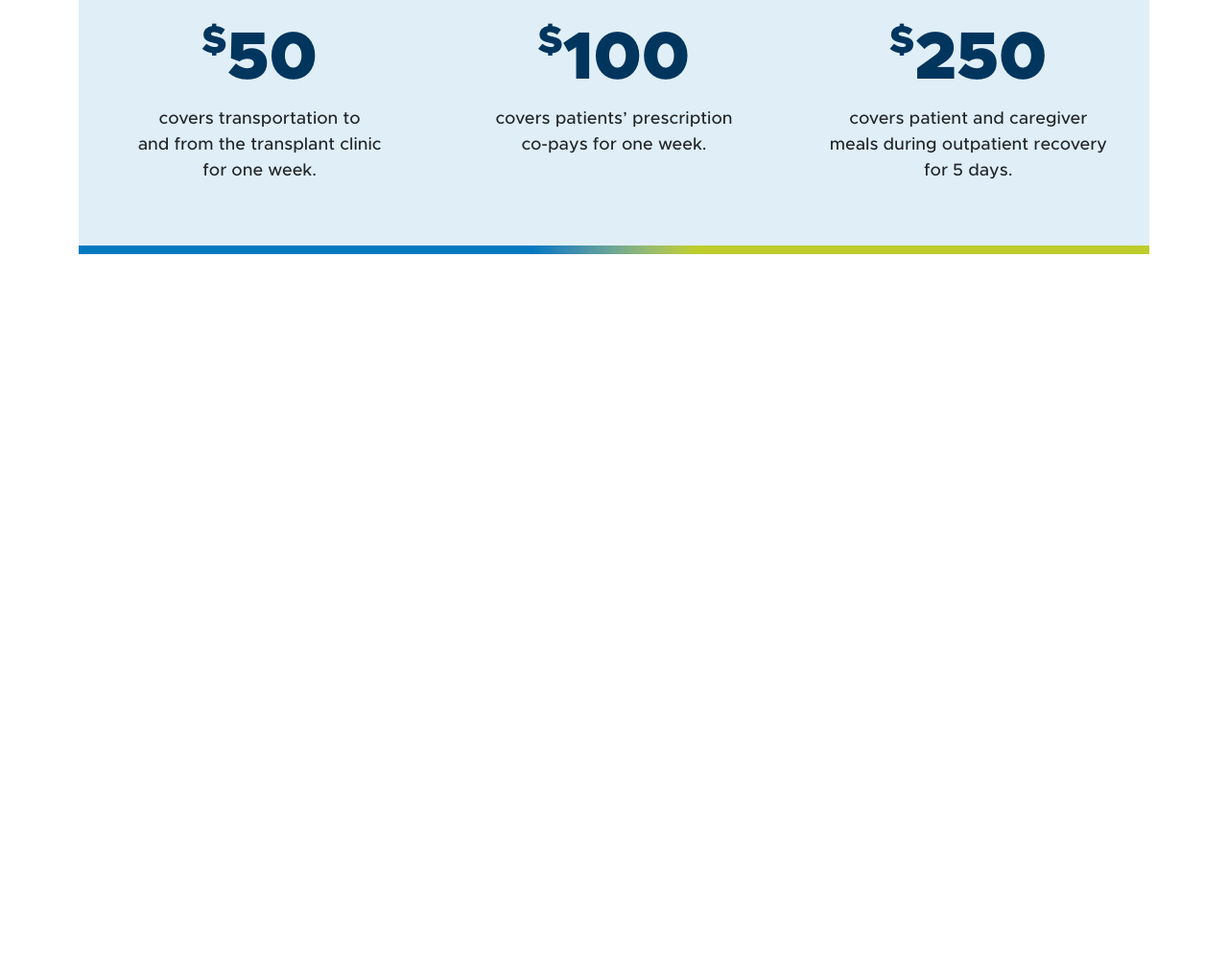
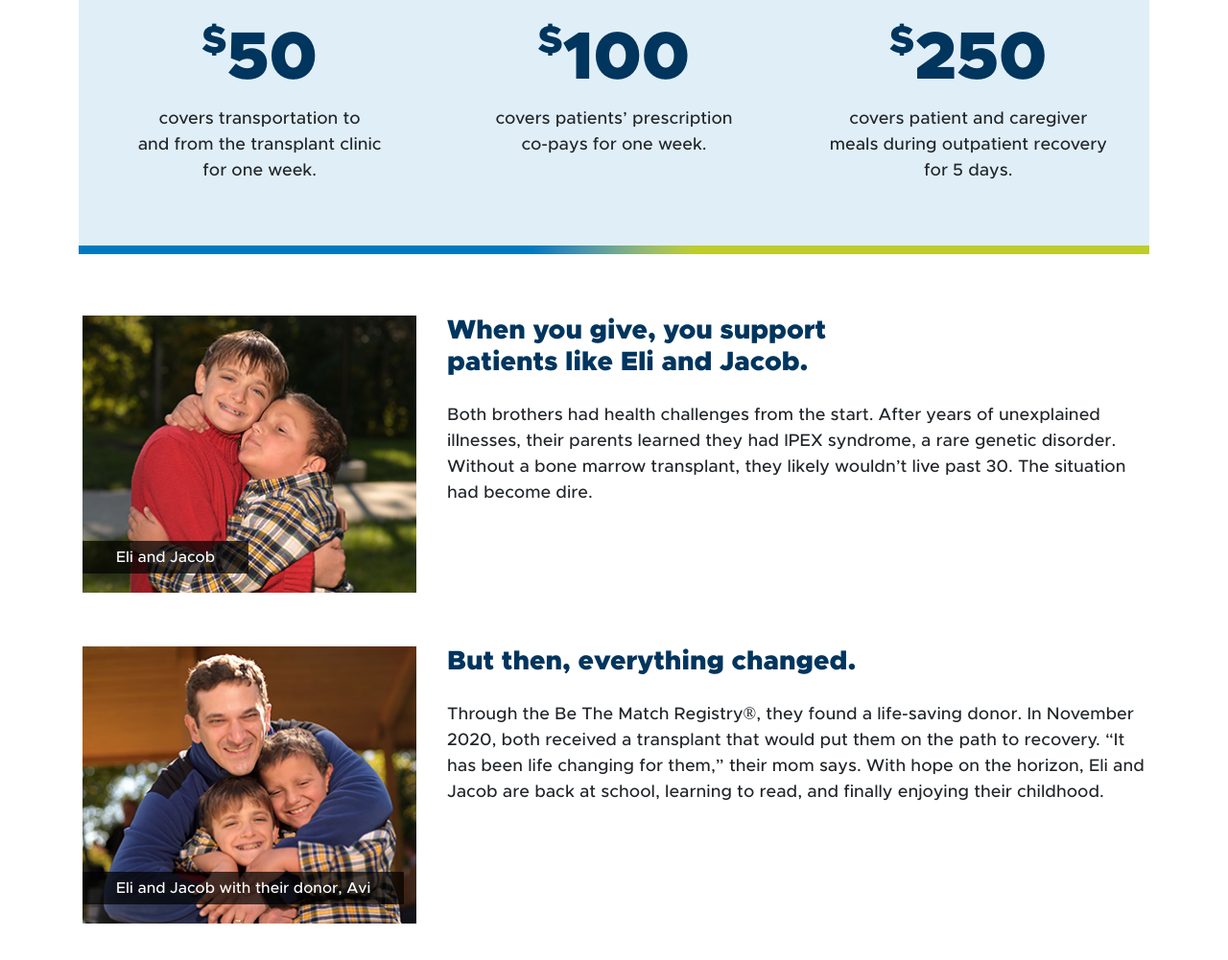
Before and after one commit to MarufAlAslam/bematch-bootstrap-landing-page, a plain HTML site: page index.html in a window 1280 px wide. Shown: the part 956-1957 px from the top of the page at 96% size. Before the commit the page ends 1269 px from the top, so only its background shows below. Drawn offline with nearby package versions, Linux system fonts and the light colour scheme.

Commit message:
projects done

```diff
--- a/css/style.css
+++ b/css/style.css
@@ -74,3 +74,10 @@ html {
 .va-top {
   vertical-align: top;
 }
+
+.tag {
+  position: absolute;
+  background: rgba(0, 0, 0, 0.7);
+  padding: 5px 35px;
+  bottom: 20px;
+}
--- a/index.html
+++ b/index.html
@@ -118,6 +118,54 @@
     </section>
     <!-- pricing -->
 
+    <!-- posts -->
+    <section class="posts pb-5">
+        <div class="container">
+            <div class="row">
+                <div class="col-md-4 p-3">
+                    <div class="card border-0 position-relative">
+                        <img src="img/post1.png" class="img-fluid" alt="">
+                        <div class="tag">
+                            <p class="mb-0 text-white">Eli and Jacob</p>
+                        </div>
+                    </div>
+                </div>
+                <div class="col-md-8 p-3">
+                    <h3 class="fs-30 text-dark-blue black">
+                        When you give, you support <br> patients like Eli and Jacob.
+                    </h3>
+                    <p class="fs-18 mt-4">
+                        Both brothers had health challenges from the start. After years of unexplained illnesses, their
+                        parents learned they had IPEX syndrome, a rare genetic disorder. Without a bone marrow
+                        transplant, they likely wouldn’t live past 30. The situation had become dire.
+                    </p>
+                </div>
+            </div>
+            <div class="row mt-4">
+                <div class="col-md-4 p-3">
+                    <div class="card border-0 position-relative">
+                        <img src="img/post2.png" class="img-fluid" alt="">
+                        <div class="tag">
+                            <p class="mb-0 text-white">Eli and Jacob with their donor, Avi</p>
+                        </div>
+                    </div>
+                </div>
+                <div class="col-md-8 p-3">
+                    <h3 class="fs-30 text-dark-blue black">
+                        But then, everything changed.
+                    </h3>
+                    <p class="fs-18 mt-4">
+                        Through the Be The Match Registry®, they found a life-saving donor. In November 2020, both
+                        received a transplant that would put them on the path to recovery. “It has been life changing
+                        for them,” their mom says. With hope on the horizon, Eli and Jacob are back at school, learning
+                        to read, and finally enjoying their childhood.
+                    </p>
+                </div>
+            </div>
+        </div>
+    </section>
+    <!-- posts -->
+
     <!-- bootstrap js -->
     <script src="https://cdn.jsdelivr.net/npm/bootstrap@5.3.0-alpha1/dist/js/bootstrap.bundle.min.js"></script>
 </body>
```
Also changed, not shown: img/divider.png (added), img/post1.png (added), img/post2.png (added).
